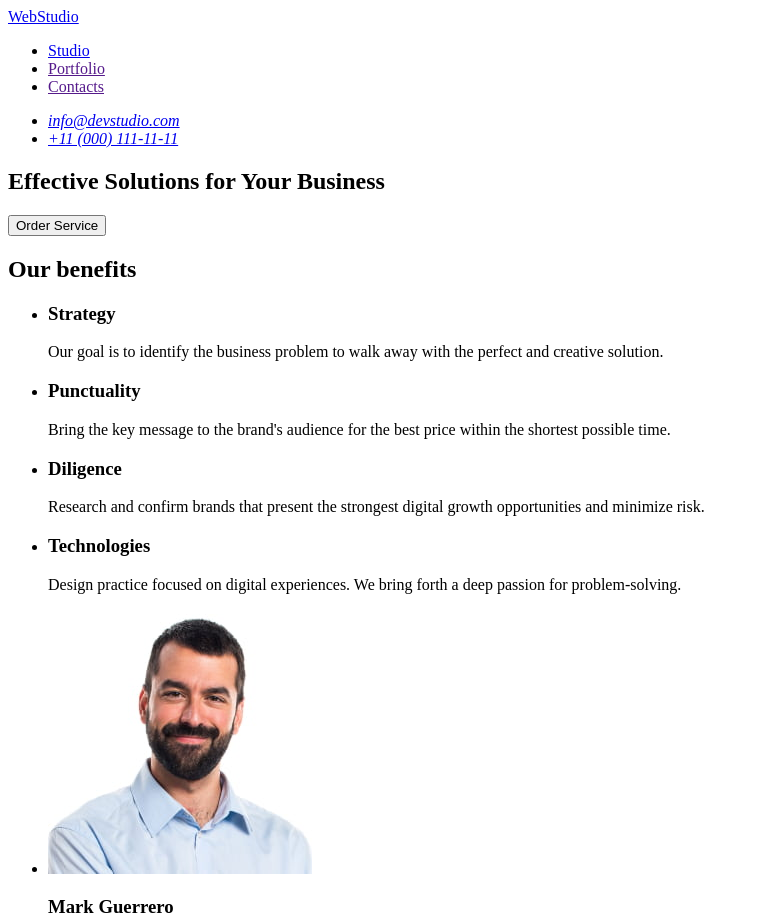
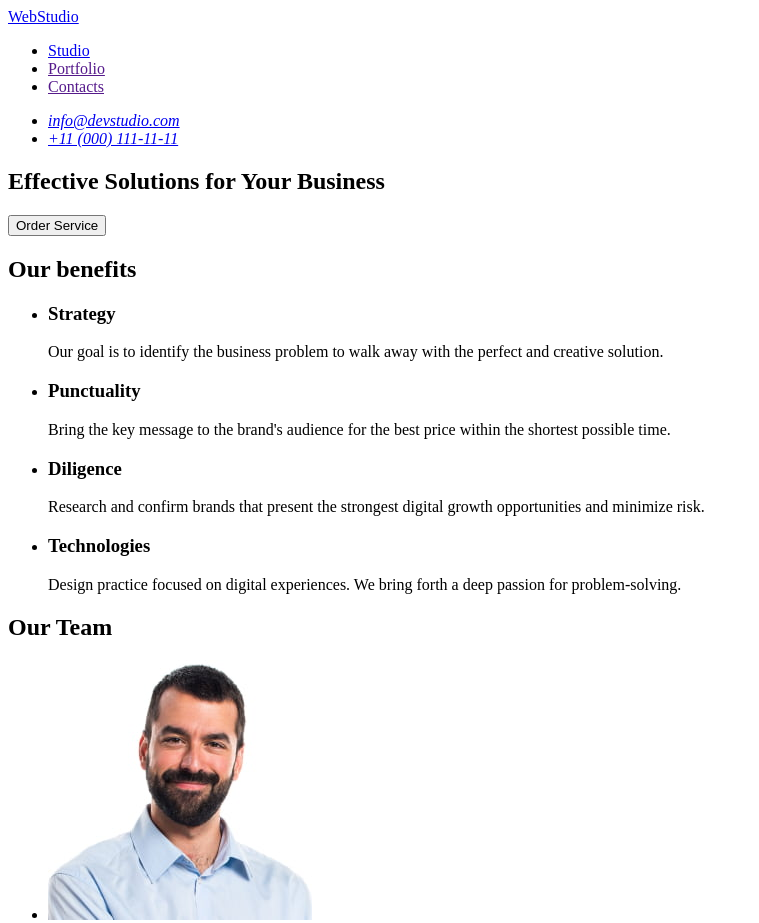
Before and after one commit to KaterynaYershova/goit-markup-hw-01, a plain HTML site: page index.html in a window 1280 px wide. Shown: the top 923 px of the page, without its empty margins (0-759 px from the left). Drawn offline with Linux system fonts and the light colour scheme.

Commit message:
add index file

```diff
--- a/index.html
+++ b/index.html
@@ -65,7 +65,7 @@
         </ul>
       </section>
       <section>
-        <h2></h2>
+        <h2>Our Team</h2>
         <ul>
           <li>
             <img
```
